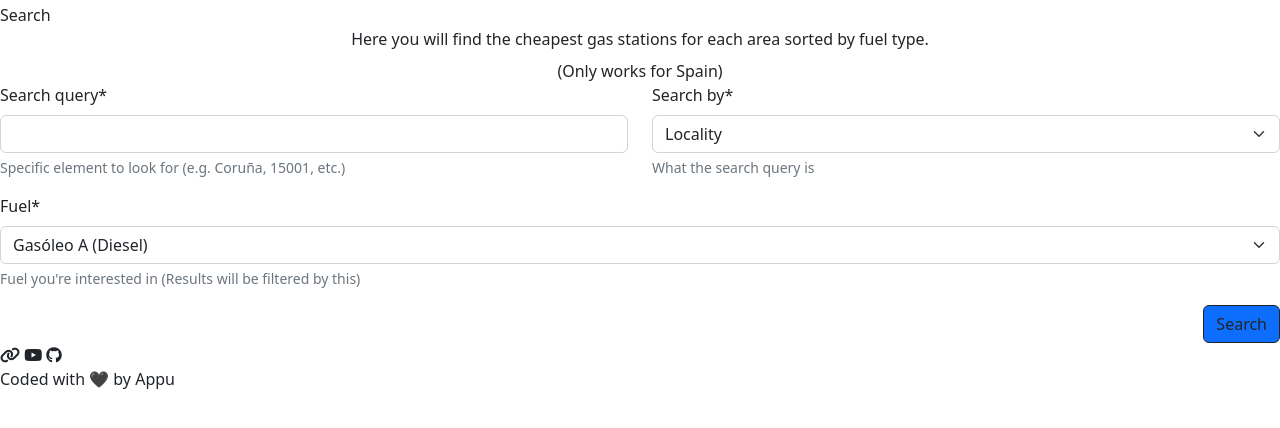
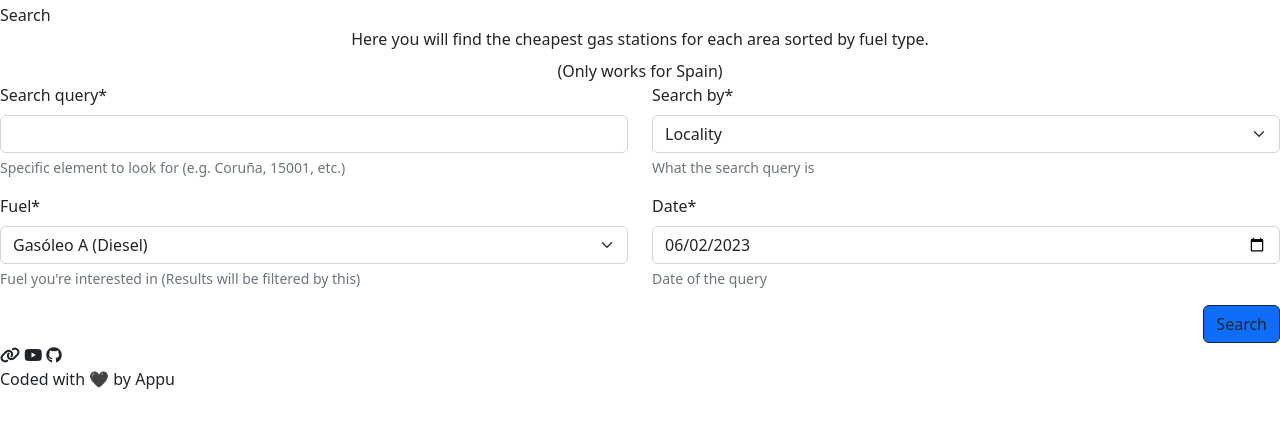
Before and after one commit to appuchias/appuwrotethese, a Django app: page /gas/ in a window 1280 px wide. Shown: the part 159-587 px from the top of the page. Run offline with Django 4.2, Linux system fonts and the light colour scheme; some libraries are stand-ins or nearby versions.

Commit message:
feat: [gas] Add date to search form

```diff
--- a/src/gas/forms.py
+++ b/src/gas/forms.py
@@ -1,7 +1,9 @@
-from django.utils.translation import gettext_lazy
+from datetime import date
+
+from crispy_forms.helper import FormHelper
+from crispy_forms.layout import Div, Layout, Submit
 from django import forms
-from crispy_forms.layout import Layout, Div, Submit
-from crispy_forms.helper import FormHelper
+from django.utils.translation import gettext_lazy as _
 
 
 class SearchStations(forms.Form):
@@ -10,26 +12,24 @@ class SearchStations(forms.Form):
     """
 
     query = forms.CharField(
-        label=gettext_lazy("Search query"),
+        label=_("Search query"),
         required=True,
-        help_text=gettext_lazy(
-            "Specific element to look for (e.g. Coruña, 15001, etc.)"
-        ),
+        help_text=_("Specific element to look for (e.g. Coruña, 15001, etc.)"),
     )
 
     type = forms.ChoiceField(
-        label=gettext_lazy("Search by"),
+        label=_("Search by"),
         choices=[
-            ("locality", gettext_lazy("Locality")),
-            ("province", gettext_lazy("Province")),
-            ("postal_code", gettext_lazy("Postal code (Inaccurate)")),
+            ("locality", _("Locality")),
+            ("province", _("Province")),
+            ("postal_code", _("Postal code (Inaccurate)")),
         ],
         required=True,
-        help_text=gettext_lazy("What the search query is"),
+        help_text=_("What the search query is"),
     )
 
     fuel = forms.ChoiceField(
-        label=gettext_lazy("Fuel"),
+        label=_("Fuel"),
         choices=[
             ("GOA", "Gasóleo A (Diesel)"),
             ("G95E5", "Gasolina 95"),
@@ -37,8 +37,20 @@ class SearchStations(forms.Form):
             ("GLP", "GLP"),
         ],
         required=True,
-        help_text=gettext_lazy(
-            "Fuel you're interested in (Results will be filtered by this)"
+        help_text=_("Fuel you're interested in (Results will be filtered by this)"),
+    )
+
+    query_date = forms.DateField(
+        label=_("Date"),
+        help_text=_("Date of the query"),
+        required=True,
+        widget=forms.widgets.DateInput(
+            attrs={
+                "type": "date",
+                "min": date(2007, 1, 1),
+                "max": date.today(),
+                "value": date.today(),
+            }
         ),
     )
 
@@ -48,15 +60,6 @@ class SearchStations(forms.Form):
     #     help_text=gettext_lazy(
     #         "(Save this query. Requires your account to be upgraded)"
     #     ),
-    # )
-
-    # show_all = forms.BooleanField(
-    #     label=gettext_lazy("Show all"),
-    #     required=False,
-    #     help_text=gettext_lazy(
-    #         "(Show all fuel types, not only the one you're looking for)"
-    #     ),
-    #     initial=True,
     # )
 
     def __init__(self, *args, **kwargs):
@@ -69,16 +72,16 @@ class SearchStations(forms.Form):
                     Div("type", css_class="col-md-6"),
                     css_class="row",
                 ),
-                "fuel",
+                Div(
+                    Div("fuel", css_class="col-md-6"),
+                    Div("query_date", css_class="col-md-6"),
+                    css_class="row",
+                ),
             ),
             Div(
-                # Div(
-                #     Div("show_all"),
-                #     # Div("star"),
-                # ),
                 Submit(
                     "submit",
-                    gettext_lazy("Search"),
+                    _("Search"),
                     css_class="btn btn-outline-dark",
                 ),
                 css_class="d-flex justify-content-end",
--- a/src/templates/gas/results.html
+++ b/src/templates/gas/results.html
@@ -14,7 +14,7 @@
         <p class="text-themed">
             {% trans 'The icon at the bottom of every card opens the route to the station in your maps app (Google maps for the web)' %}.
         </p>
-        <p class="last-update text-themed">{% trans 'Prices time' %}: {{ last_update }}</p>
+        <p class="last-update text-themed">{% trans 'Prices date' %}: {{ last_update }}</p>
         <!-- <div class="spacer"></div> -->
         <!-- Grid with gas stations -->
         <div class="container-xl row justify-content-center">
```
Also changed, not shown: src/gas/query_handler.py (+11 -3 lines).
